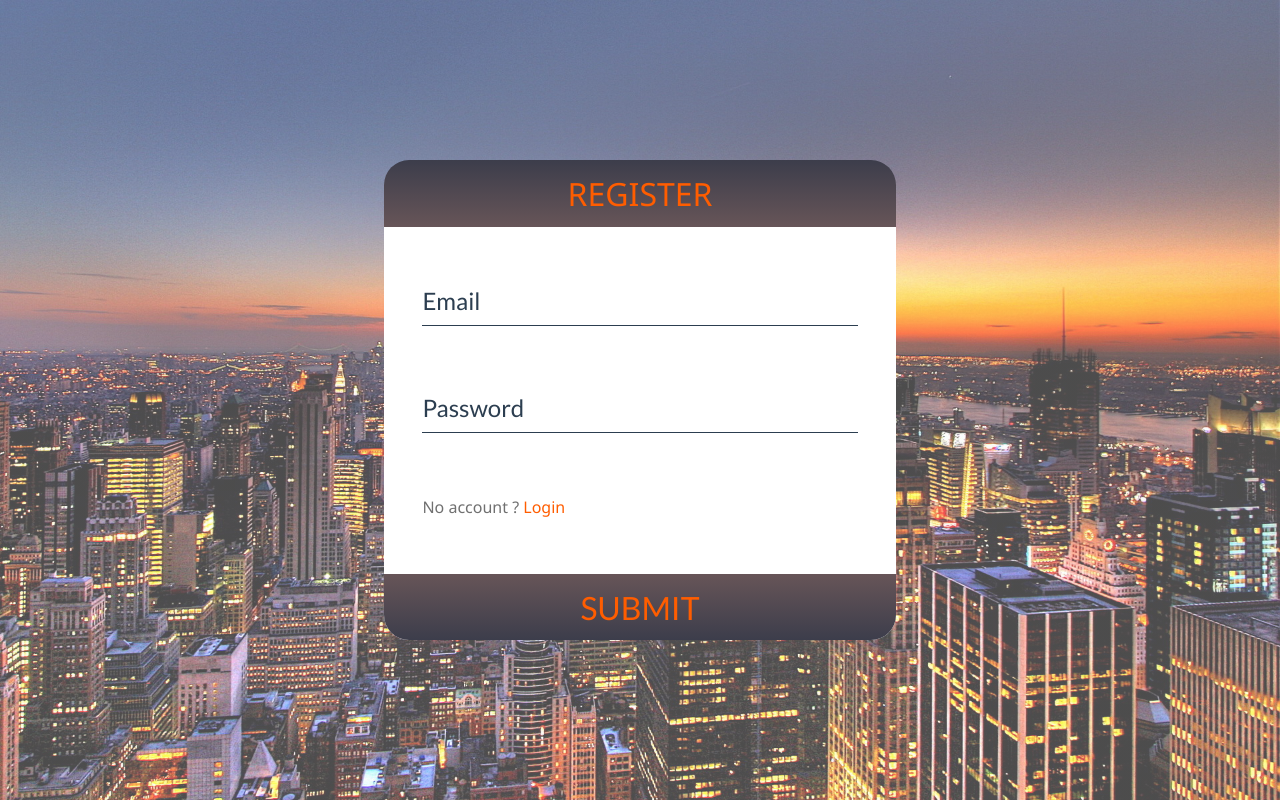
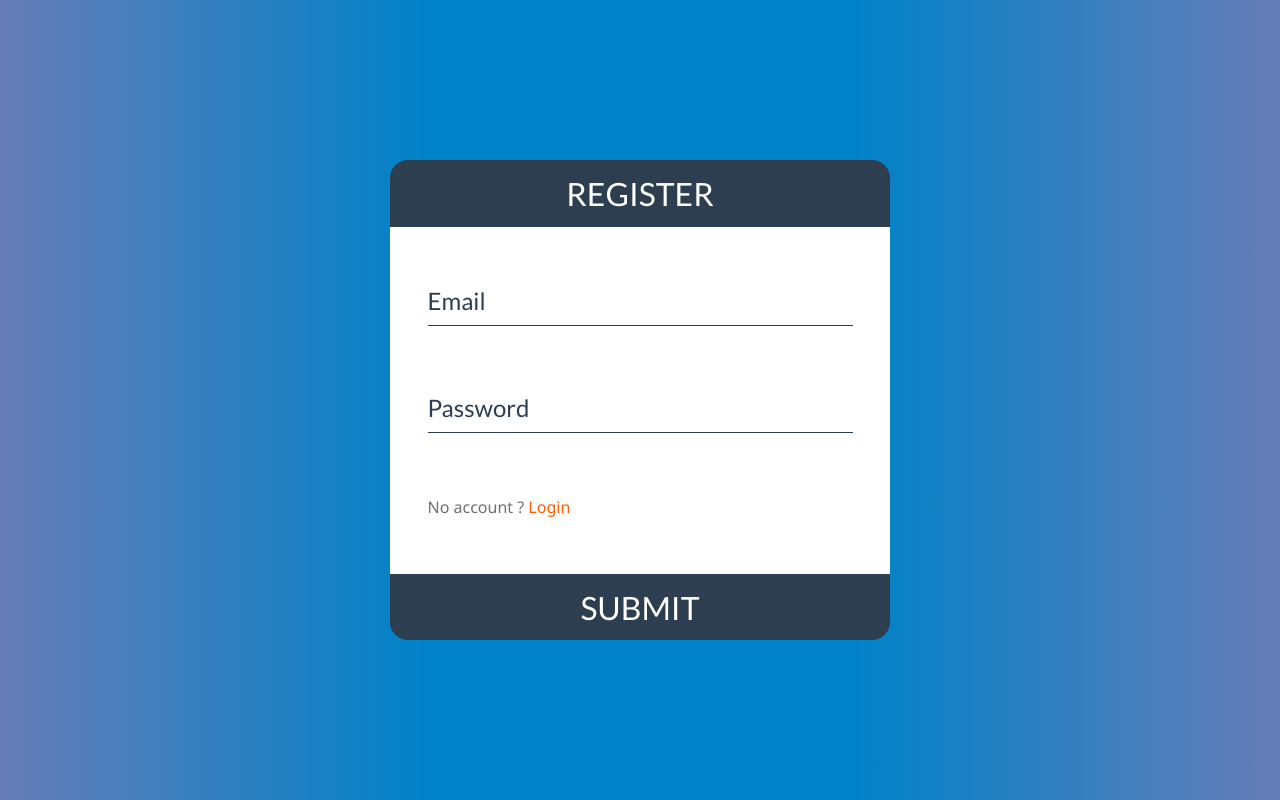
Before and after one commit to marceaudavid/viabrico-client, a Vue app: page /register in a window 1280 px wide. Built offline with nearby package versions, Linux system fonts and the light colour scheme.

Commit message:
update login and register design

```diff
--- a/src/views/Login.vue
+++ b/src/views/Login.vue
@@ -104,11 +104,7 @@ export default {
   justify-content: center;
   width: 100%;
   height: 100%;
-  background-image: linear-gradient(
-      rgba(254, 253, 253, 0.3),
-      rgba(254, 253, 253, 0.3)
-    ),
-    url(../assets/img/city-background-3.jpg);
+  background-image: linear-gradient(to right,#667db6, #0082c8, #0082c8, #667db6);
   background-position: center;
   background-repeat: no-repeat;
   background-size: cover;
@@ -116,13 +112,13 @@ export default {
 }
 .container-card {
   height: 60%;
-  width: 40%;
+  width: 500px;
   font-family: "Lato";
 }
-@media screen and (max-width: 640px) {
+@media screen and (max-width: 840px) {
   .container-card {
     height: 50%;
-    width: 75%;
+    width: 60%;
   }
 }
 .container-title {
@@ -130,13 +126,13 @@ export default {
   justify-content: center;
   height: 14%;
   align-items: center;
-  background: linear-gradient(#3c3d4b, #675558);
-  border-radius: 25px 25px 0 0;
+  background: #2c3e50;
+  border-radius: 18px 18px 0 0;
 }
 
 .title {
   margin: 0;
-  color: #ff5d00;
+  color: #FFF;
   text-transform: uppercase;
   font-size: 2em;
 }
@@ -212,9 +208,9 @@ a {
   width: 100%;
   padding: 0;
   height: 19%;
-  border-radius: 0 0 25px 25px;
-  background: linear-gradient(#675558, #3c3d4b);
-  color: #ff5d00;
+  border-radius: 0 0 18px 18px;
+  background: #2c3e50;
+  color: #FFF;
   text-transform: uppercase;
   font-size: 2em;
   margin: 0;
--- a/src/views/Register.vue
+++ b/src/views/Register.vue
@@ -101,11 +101,7 @@ export default {
   justify-content: center;
   width: 100%;
   height: 100%;
-  background-image: linear-gradient(
-      rgba(254, 253, 253, 0.3),
-      rgba(254, 253, 253, 0.3)
-    ),
-    url(../assets/img/city-background-3.jpg);
+  background-image: linear-gradient(to right,#667db6, #0082c8, #0082c8, #667db6);
   background-position: center;
   background-repeat: no-repeat;
   background-size: cover;
@@ -113,13 +109,13 @@ export default {
 }
 .container-card {
   height: 60%;
-  width: 40%;
-  font-family: Segoe UI;
+  width: 500px;
+  font-family: "Lato";
 }
 @media screen and (max-width: 640px) {
   .container-card {
     height: 50%;
-    width: 75%;
+    width: 60%;
   }
 }
 .container-title {
@@ -127,13 +123,13 @@ export default {
   justify-content: center;
   height: 14%;
   align-items: center;
-  background: linear-gradient(#3c3d4b, #675558);
-  border-radius: 25px 25px 0 0;
+  background: #2c3e50;
+  border-radius: 18px 18px 0 0;
 }
 
 .title {
   margin: 0;
-  color: #ff5d00;
+  color: #FFF;
   text-transform: uppercase;
   font-size: 2em;
 }
@@ -209,9 +205,9 @@ a {
   width: 100%;
   padding: 0;
   height: 19%;
-  border-radius: 0 0 25px 25px;
-  background: linear-gradient(#675558, #3c3d4b);
-  color: #ff5d00;
+  border-radius: 0 0 18px 18px;
+  background: #2c3e50;
+  color: #FFF;
   text-transform: uppercase;
   font-size: 2em;
   margin: 0;
```
